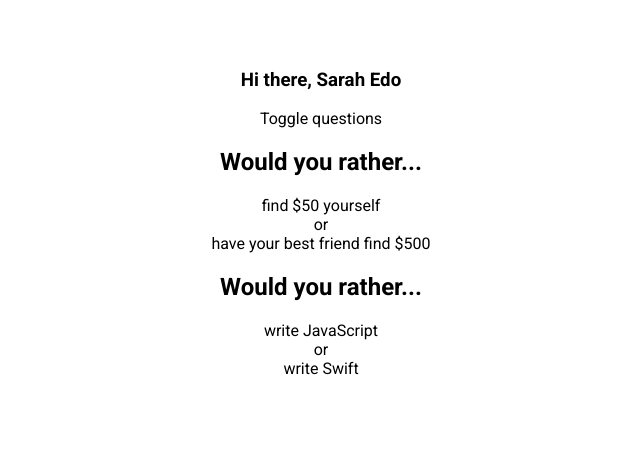
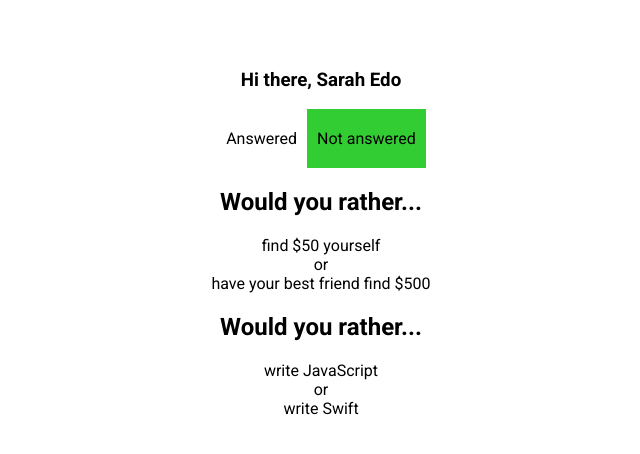
Before and after one commit to chrisonside/would-you-rather, a React (Create React App) app: page / in a window 1280 px wide. Both pictures are taken after a click on the element "Sarah Edo". Shown: the top 454 px of the page, without its empty margins (319-959 px from the left). Built offline with nearby package versions, Linux system fonts and the light colour scheme.

Commit message:
Add toggle feature between answered and unanswered questions

```diff
--- a/src/components/PollList.js
+++ b/src/components/PollList.js
@@ -11,7 +11,7 @@ import { isArrayEmpty } from '../utils/helper';
 class PollList extends Component {
 
   state = {
-    displayUnanswered: true
+    showAnswered: false
   }
 
   // Populate users data in Redux Store - the store update will trigger a rerender
@@ -19,29 +19,32 @@ class PollList extends Component {
     this.props.getQuestions(this.props.loggedInUser);
   }
 
-  toggleQuestions() {
-    console.log('toggled');
-    // Need to update this as it depends on the previous state so needs a different format
-    // this.setState({ displayUnanswered: true });
+  displayAnswered(bool) {
+    if (bool === this.state.showAnswered) {
+      return;
+    } else {
+      this.setState(prevState => ({
+        showAnswered: !prevState.showAnswered
+      }))
+    }
   }
 
   render() {
     const { answered } = this.props;
     const { notAnswered } = this.props;
-    const { displayUnanswered } = this.state;
-
-    const answersToDisplay = displayUnanswered ? notAnswered : answered;
+    const { showAnswered } = this.state;
+    const answersToDisplay = showAnswered ? answered : notAnswered;
 
     return (
+      <div className={`pollist pollist--${showAnswered}`}>
+        <div className='polllist__toggle polllist__toggle--answered' onClick={() => this.displayAnswered(true)}>Answered</div>
+        <div className='polllist__toggle polllist__toggle--notanswered' onClick={() => this.displayAnswered(false)}>Not answered</div>
+        {!isArrayEmpty(answersToDisplay) && (
           <div>
-        <div className='polllist__toggle' onClick={this.toggleQuestions}>Toggle questions</div>
-        {!isArrayEmpty(answersToDisplay) && (
-          <div className='pollist'>
             <div className='pollist__questions'>
               {answersToDisplay.map((question, index) => (
-                <div>
+                <div key={ `${question.name}-${index}`} className='pollist__question'>
                   <h2 className='pollist__title'>Would you rather...</h2>
-                  <div key={ `${question.name}-${index}`} className='pollist__question'>
                   <p className='pollist__question-title'>
                     {question.optionOne.text}
                     <br />
@@ -50,7 +53,6 @@ class PollList extends Component {
                     {question.optionTwo.text}
                   </p>
                   {/* <a className='pollist__link' data-question={question.id} onClick={this.handleUserSelection}></a> */}
-                  </div>
                 </div>
               ))}
             </div>
@@ -75,20 +77,17 @@ function compareTimestamp(a,b) {
 }
 
 function prepData(object) {
-  let newArray = convertToArray(object);
-  return newArray.sort(compareTimestamp);
+  let newArray = [];
+  if(!isObjectEmpty(object)) {
+    newArray = convertToArray(object).sort(compareTimestamp);
+  }
+  return newArray;
 }
 
 // Format shape of store data for this component
 function mapStateToProps( {loggedInUser, answeredQuestions, unAnsweredQuestions} ) {
-  let answered = [];
-  let notAnswered = [];
-  if(!isObjectEmpty(answeredQuestions)) {
-    answered = prepData(answeredQuestions);
-  }
-  if(!isObjectEmpty(unAnsweredQuestions)) {
-    notAnswered = prepData(unAnsweredQuestions);
-  }
+  const answered = prepData(answeredQuestions);
+  const notAnswered = prepData(unAnsweredQuestions);
 
   return {
     answered,
--- a/src/styles/App.css
+++ b/src/styles/App.css
@@ -67,3 +67,20 @@ body {
   height: 100%;
   z-index: 1;
 }
+
+/* PollList styles */
+
+.polllist__toggle {
+  display: inline-block;
+  padding: 20px 10px;
+  background: transparent;
+  cursor: pointer;
+}
+
+.pollist--true .polllist__toggle--answered {
+  background: limegreen;
+}
+
+.pollist--false .polllist__toggle--notanswered {
+  background: limegreen;
+}
```
Lines whose indentation alone changed are shown as unchanged.
